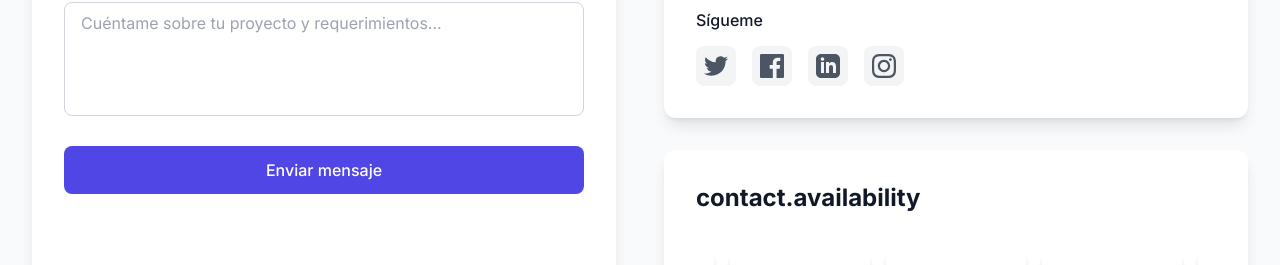
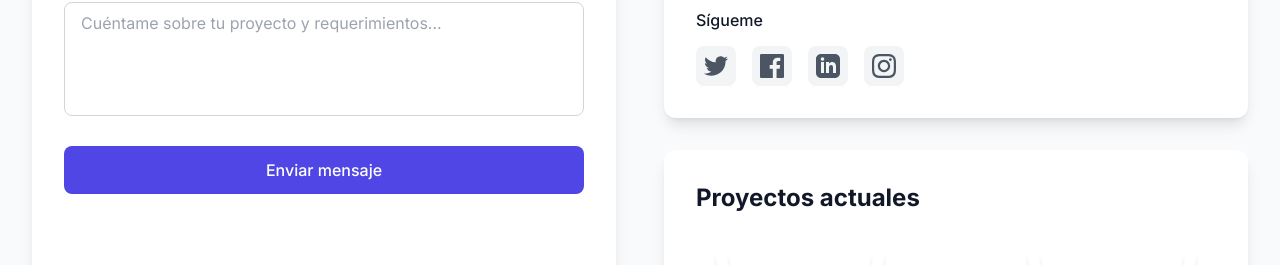
Before and after one commit to V4lle-Tech/valle-tech-landing-page, a Vue app: page /es-MX in a window 1280 px wide. Shown: the part 4582-4847 px from the top of the page. Built offline with nearby package versions, Linux system fonts and the light colour scheme.

Commit message:
refactor: actualización del título en ContactSection y adición de traducciones para 'currentProjects'. Se modificó el encabezado para reflejar los proyectos actuales y se incorporaron las traducciones correspondientes en inglés y español.

```diff
--- a/src/components/sections/ContactSection.vue
+++ b/src/components/sections/ContactSection.vue
@@ -331,7 +331,7 @@ function formatEmailPlaceholder(email: string) {
           </div>
 
           <div class="bg-white rounded-xl shadow-lg p-8 h-80">
-            <h3 class="text-2xl font-bold text-gray-900 mb-4">{{ $t('contact.availability') }}</h3>
+            <h3 class="text-2xl font-bold text-gray-900 mb-4">{{ $t('contact.currentProjects') }}</h3>
             <!-- Placeholder for map - would be replaced with actual map implementation -->
             <AvailabilityCards class="h-48 bg-gray-200 rounded-lg overflow-hidden relative" />
 
--- a/src/i18n/messages.ts
+++ b/src/i18n/messages.ts
@@ -1,3 +1,5 @@
+import AvailabilityCards from "../components/AvailabilityCards.vue";
+
 export const messages = {
   'es-MX': {
     navbar: {
@@ -178,6 +180,7 @@ export const messages = {
         message: 'Cuéntame sobre tu proyecto y requerimientos...'
       },
       followUs: 'Sígueme',
+      currentProjects: 'Proyectos actuales',
       daysLeft: 'Faltan {days} días'
     },
     footer: {
@@ -473,6 +476,7 @@ export const messages = {
         message: 'Tell me about your project and requirements...'
       },
       followUs: 'Follow Me',
+      currentProjects: 'Current Projects',
       daysLeft: '{days} days left'
     },
     footer: {
```
